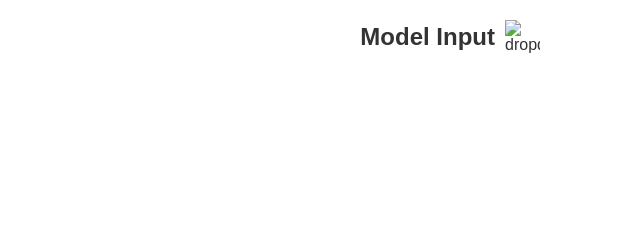
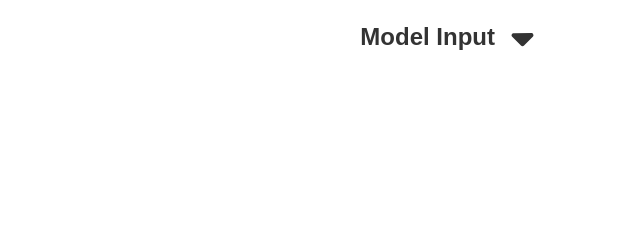
Before and after one commit to baxtrax/Model-Visualizer, a plain HTML site: page index.html in a window 1280 px wide. Shown: the top 240 px of the page, 640-1280 px from the left. Drawn offline with Linux system fonts and the light colour scheme; the site is published under a folder, as on GitHub Pages, so addresses that start at the root find nothing.

Commit message:
model input svg and offset fix

```diff
--- a/index.html
+++ b/index.html
@@ -21,7 +21,7 @@
             <div class="dropdown">
                 <div class="dropdown-button" id="dropdown-button" >
                     <h2 class="dropdown-text">Model Input</h2>
-                    <img src="/resources/images/caret-down-solid.svg" loading="lazy" alt="dropdown arrow" class="dropdown-arrow">
+                    <img src="./resources/images/caret-down-solid.svg" loading="lazy" alt="dropdown arrow" class="dropdown-arrow">
                 </div>
                 <div class="form-container" id="form-container" style="display: none;"">
                     <form id="model-input-form" name="model-input-form" data-name="Model Input Form" method="get" aria-label="Model Input Form">
--- a/style.css
+++ b/style.css
@@ -82,6 +82,7 @@ body {
     flex: 1;
     position: absolute;
     left: 0%;
+    top: 100%;
     right: 0%;
     z-index: 999;
 }
```
